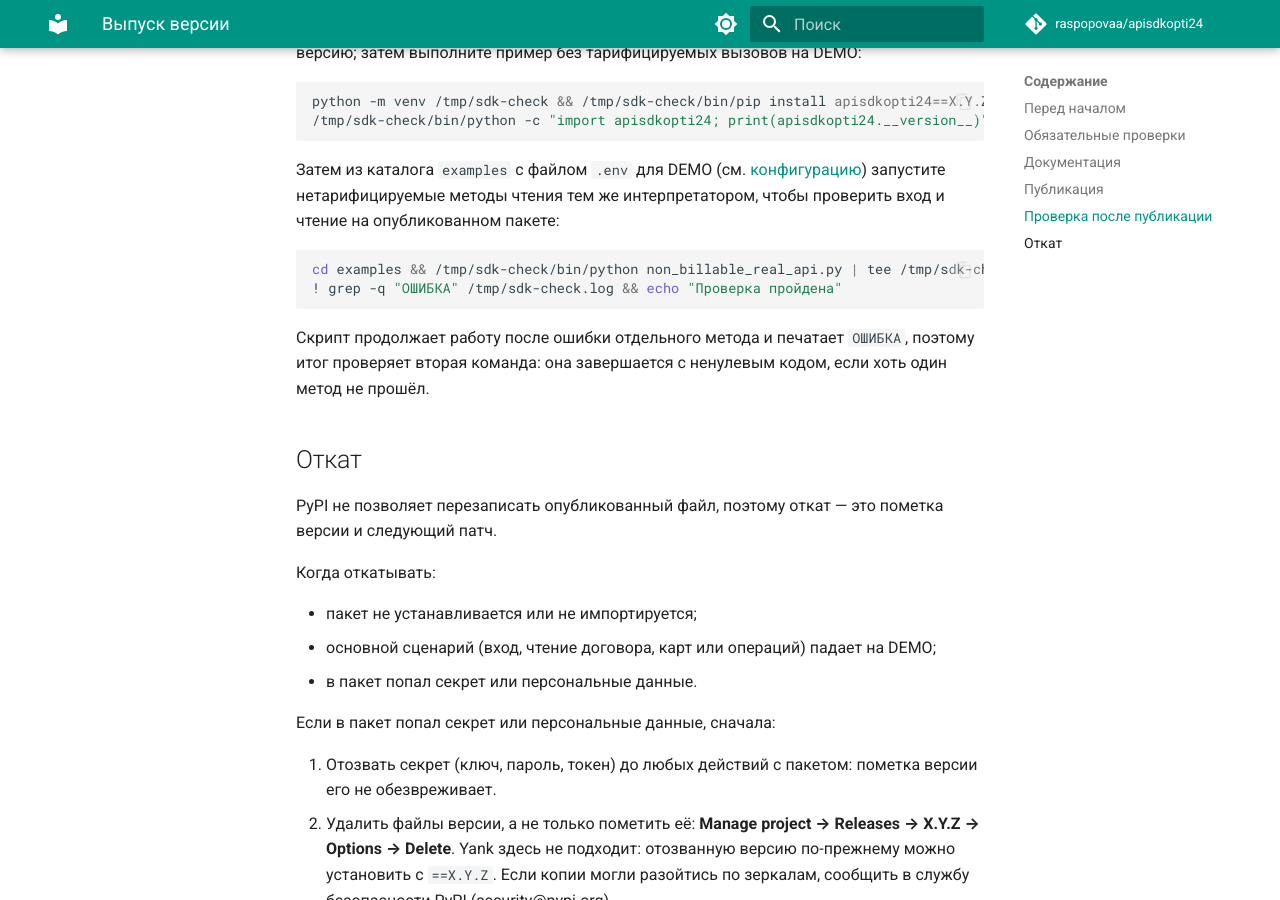
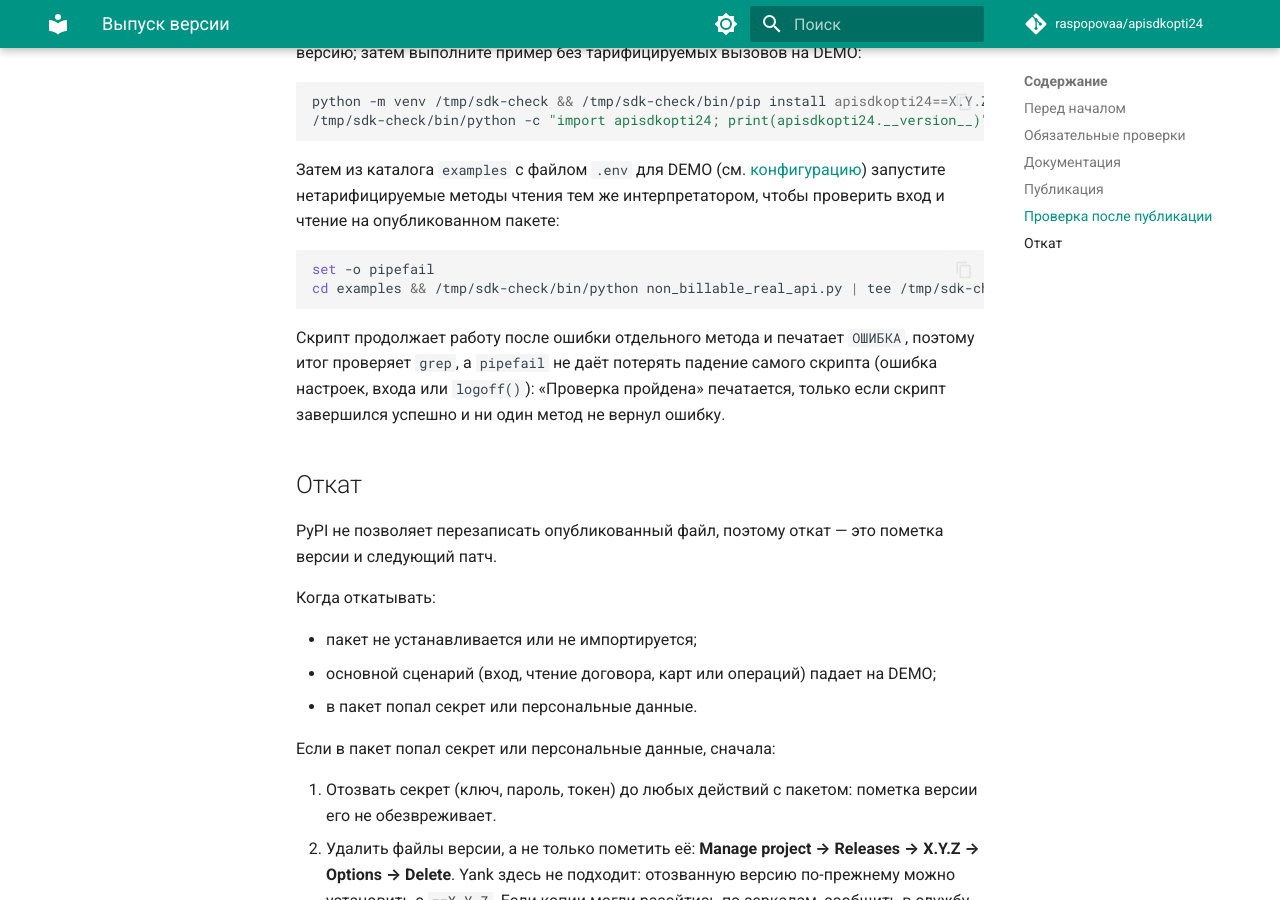
Before and after one commit to raspopovaa/apisdkopti24, an MkDocs documentation site: the page built from docs/RELEASE.md, in a window 1280 px wide and 900 px high, scrolled down 2154 px. Built offline with MkDocs 1.6.1 and Material for MkDocs 9.7.7, drawn with Linux system fonts in a browser that asks for light colours; comment, search, counter and statistics services are not loaded; the version menu is left out.

Commit message:
RELEASE.md: pipefail в проверке на DEMO
Co-Authored-By: Claude Opus 5.5 <noreply@anthropic.com>
Claude-Session: https://claude.ai/code/session_015dGGiqu5A1XNDbRHPeRjg7

````diff
--- a/docs/RELEASE.md
+++ b/docs/RELEASE.md
@@ -96,13 +96,14 @@ python -m venv /tmp/sdk-check && /tmp/sdk-check/bin/pip install apisdkopti24==X.
 интерпретатором, чтобы проверить вход и чтение на опубликованном пакете:
 
 ```bash
-cd examples && /tmp/sdk-check/bin/python non_billable_real_api.py | tee /tmp/sdk-check.log
-! grep -q "ОШИБКА" /tmp/sdk-check.log && echo "Проверка пройдена"
+set -o pipefail
+cd examples && /tmp/sdk-check/bin/python non_billable_real_api.py | tee /tmp/sdk-check.log && ! grep -q "ОШИБКА" /tmp/sdk-check.log && echo "Проверка пройдена"
 ```
 
 Скрипт продолжает работу после ошибки отдельного метода и печатает `ОШИБКА`, поэтому
-итог проверяет вторая команда: она завершается с ненулевым кодом, если хоть один
-метод не прошёл.
+итог проверяет `grep`, а `pipefail` не даёт потерять падение самого скрипта (ошибка
+настроек, входа или `logoff()`): «Проверка пройдена» печатается, только если скрипт
+завершился успешно и ни один метод не вернул ошибку.
 
 ## Откат
 
````
